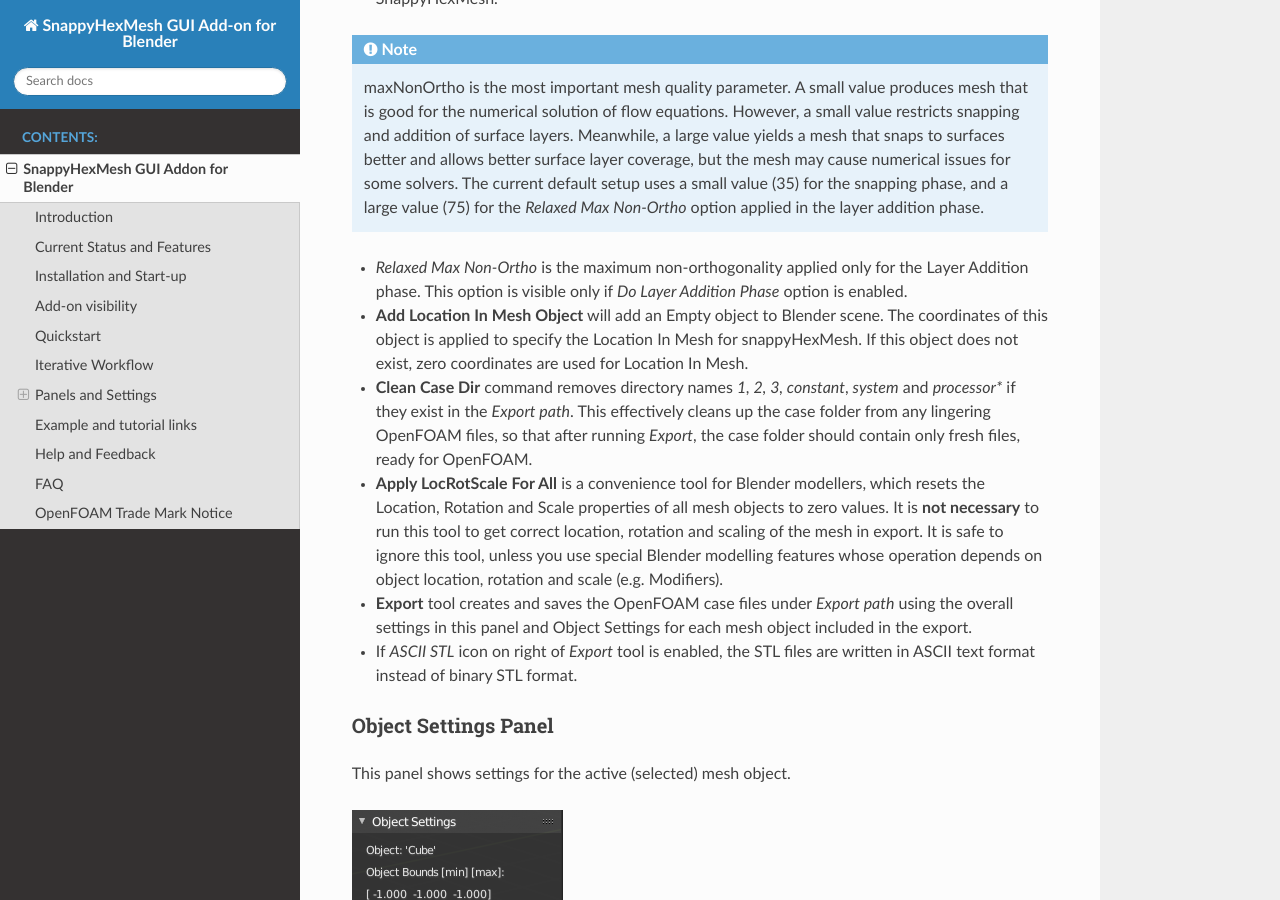
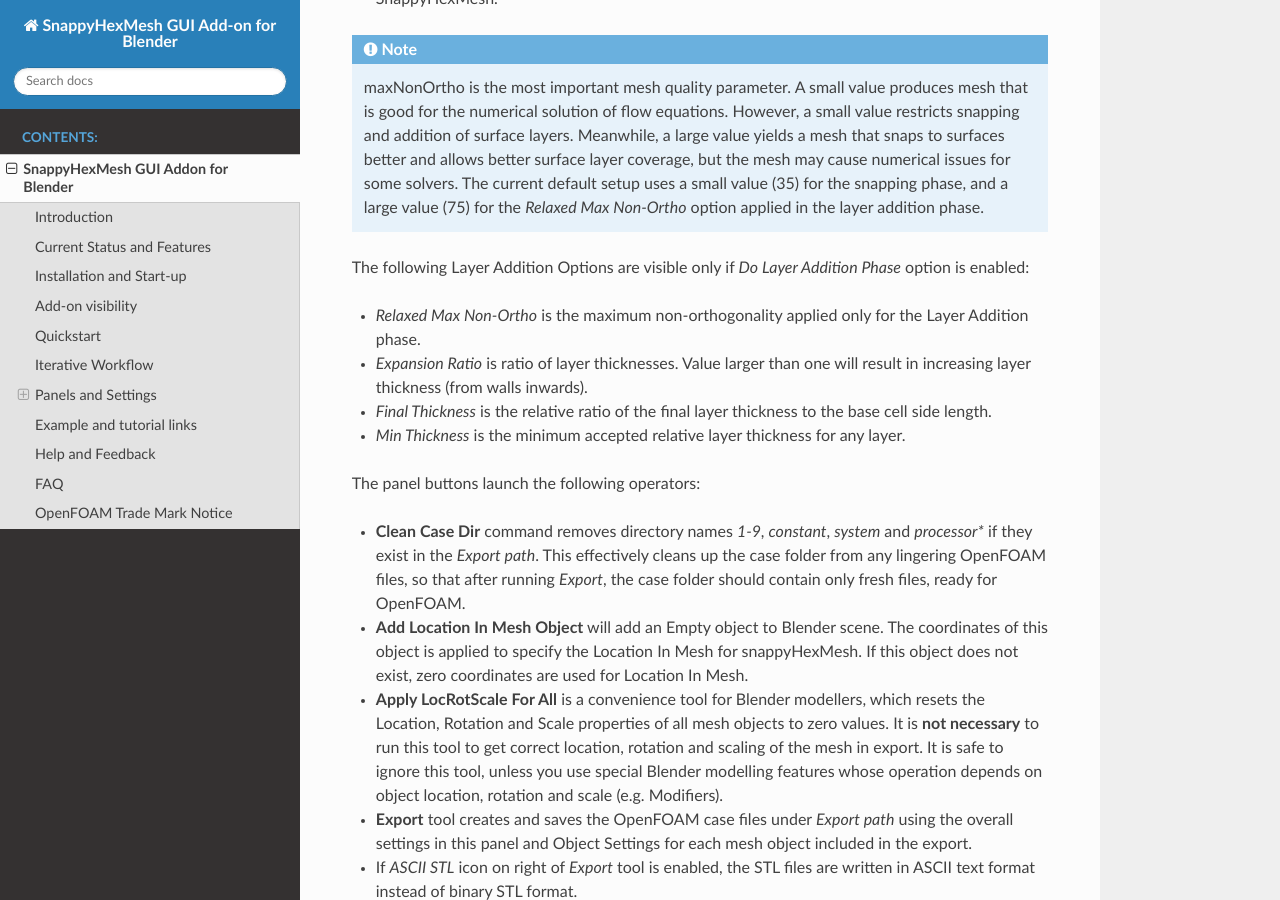
Before and after one commit to tkeskita/snappyhexmesh_gui, a Sphinx documentation site: the page built from docs/snappy_gui.rst, in a window 1280 px wide and 900 px high, scrolled down 4977 px. Built offline with Sphinx 7.4.7 and the Read the Docs theme 2.0.0, drawn with Linux system fonts in a browser that asks for light colours.

Commit message:
Add more Layer Addition Parameters to GUI
- Added Expansion Ratio, Final Thickness and Min Thickness
  Layer Addition parameters to GUI, and grouped the options
  together.
- Minor corrections to docs.

```diff
--- a/docs/snappy_gui.rst
+++ b/docs/snappy_gui.rst
@@ -165,18 +165,29 @@
   large value (75) for the *Relaxed Max Non-Ortho* option applied in
   the layer addition phase.
 
+The following Layer Addition Options are visible only if
+*Do Layer Addition Phase* option is enabled:
+
 * *Relaxed Max Non-Ortho* is the maximum non-orthogonality applied only
-  for the Layer Addition phase. This option is visible only if
-  *Do Layer Addition Phase* option is enabled.
+  for the Layer Addition phase.
+* *Expansion Ratio* is ratio of layer thicknesses. Value larger than
+  one will result in increasing layer thickness (from walls inwards).
+* *Final Thickness* is the relative ratio of the final layer thickness
+  to the base cell side length.
+* *Min Thickness* is the minimum accepted relative layer thickness for
+  any layer.
+
+The panel buttons launch the following operators:
+
+* **Clean Case Dir** command removes directory names *1-9, constant*,
+  *system* and *processor\** if they exist in the *Export path*. This
+  effectively cleans up the case folder from any lingering OpenFOAM
+  files, so that after running *Export*, the case folder should
+  contain only fresh files, ready for OpenFOAM.
 * **Add Location In Mesh Object** will add an Empty object to Blender
   scene. The coordinates of this object is applied to specify the
   Location In Mesh for snappyHexMesh. If this object does not exist,
   zero coordinates are used for Location In Mesh.
-* **Clean Case Dir** command removes directory names *1, 2, 3, constant*,
-  *system* and *processor\** if they exist in the *Export path*. This effectively cleans
-  up the case folder from any lingering OpenFOAM files, so that after
-  running *Export*, the case folder should contain only fresh files,
-  ready for OpenFOAM.
 * **Apply LocRotScale For All** is a convenience tool for Blender
   modellers, which resets the Location, Rotation and Scale properties
   of all mesh objects to zero values. It is **not necessary** to run
--- a/op_export.py
+++ b/op_export.py
@@ -347,6 +347,10 @@
 
     data = subst_value("MAXNONORTHO", str(gui.max_non_ortho), data)
     data = subst_value("RELAXEDMAXNONORTHO", str(gui.relaxed_max_non_ortho), data)
+    data = subst_value("EXPANSION_RATIO", "%g" % gui.surface_layer_expansion_ratio, data)
+    data = subst_value("FINAL_THICKNESS", "%g" % gui.surface_layer_final_thickness, data)
+    data = subst_value("MIN_THICKNESS", "%g" % gui.surface_layer_minimum_thickness, data)
+
     if framework == 'openfoam.org':
         data = subst_value("ANGLE","minMedianAxisAngle",data)
     else:
```
Also changed, not shown: __init__.py (+31 -2 lines), 1 other file.
